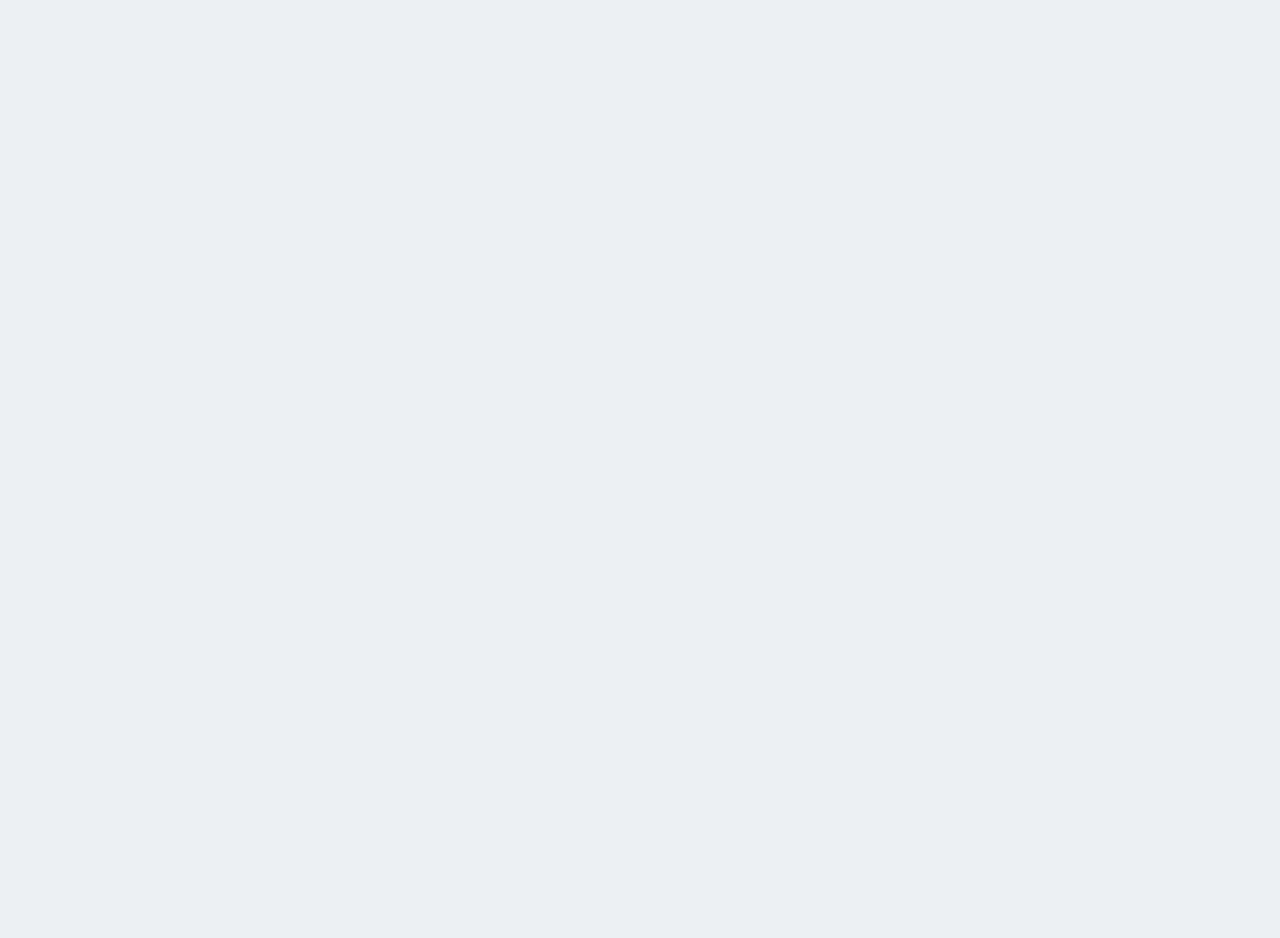
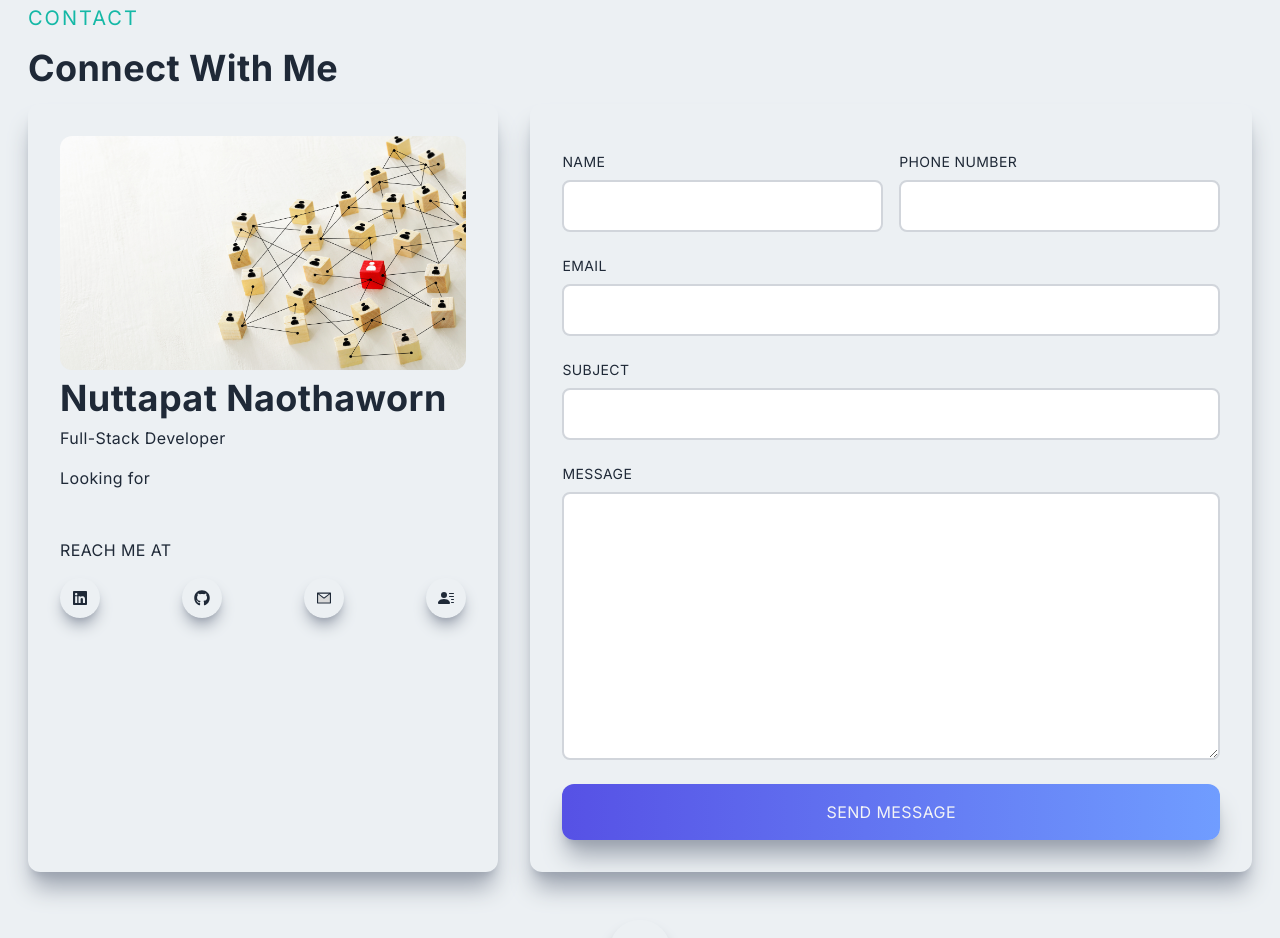
Before and after one commit to patntp/portfolio-website, a Next.js app: page / in a window 1280 px wide. Shown: the part 2460-3398 px from the top of the page. Before the commit the page ends 2400 px from the top, so only its background shows below. Built offline with nearby package versions, Linux system fonts and the light colour scheme.

Commit message:
add Contact section

```diff
--- a/app/globals.css
+++ b/app/globals.css
@@ -19,3 +19,7 @@ h1 {
 h2 {
   @apply text-3xl sm:text-4xl
 }
+
+button {
+  @apply shadow-xl shadow-gray-400 rounded-xl uppercase bg-gradient-to-r from-[#5651e5] to-[#709dff] text-white
+}
--- a/app/page.tsx
+++ b/app/page.tsx
@@ -1,4 +1,5 @@
 import About from "@/components/About";
+import Contact from "@/components/Contact";
 import Main from "@/components/Main";
 import Navbar from "@/components/Navbar";
 import Skills from "@/components/Skills";
@@ -11,6 +12,7 @@ export default function Home() {
       <Main />
       <About />
       <Skills />
+      <Contact />
     </div>
   );
 }
--- /dev/null
+++ b/components/Contact.tsx
@@ -0,0 +1,115 @@
+import Link from "next/link";
+import React from "react";
+import { AiTwotoneMail } from "react-icons/ai";
+import { BsPersonLinesFill } from "react-icons/bs";
+import { FaGithub, FaLinkedin } from "react-icons/fa";
+import { HiOutlineChevronDoubleUp } from "react-icons/hi";
+
+const Contact = () => {
+  return (
+    <div className="w-full lg:h-screen">
+      <div className="max-w-[1240px] m-auto px-2 py-16 w-full">
+        <p className="text-xl tracking-widest uppercase text-teal-500">
+          Contact
+        </p>
+        <h2 className="py-4">Connect With Me</h2>
+        <div className="grid lg:grid-cols-5 gap-8">
+          {/* left */}
+          <div className="col-span-3 lg:col-span-2 w-full h-full shadow-xl shadow-gray-400 rounded-xl p-4">
+            <div className="lg:p-4 h-full">
+              <div>
+                <img
+                  className="rounded-xl hover:scale-105 ease-in duration-300"
+                  src="/assets/connect.jpeg"
+                  alt="/"
+                />
+              </div>
+              <div>
+                <h2 className="py-2">Nuttapat Naothaworn</h2>
+                <p>Full-Stack Developer</p>
+                <p className="py-4">Looking for</p>
+              </div>
+              <div>
+                <p className="uppercase pt-8">Reach Me At</p>
+                <div className="flex items-center justify-between py-4">
+                  <div className="rounded-full shadow-lg shadow-gray-400 p-3 cursor-pointer hover:scale-125 ease-in duration-300">
+                    <FaLinkedin />
+                  </div>
+                  <div className="rounded-full shadow-lg shadow-gray-400 p-3 cursor-pointer hover:scale-125 ease-in duration-300">
+                    <FaGithub />
+                  </div>
+                  <div className="rounded-full shadow-lg shadow-gray-400 p-3 cursor-pointer hover:scale-125 ease-in duration-300">
+                    <AiTwotoneMail />
+                  </div>
+                  <div className="rounded-full shadow-lg shadow-gray-400 p-3 cursor-pointer hover:scale-125 ease-in duration-300">
+                    <BsPersonLinesFill />
+                  </div>
+                </div>
+              </div>
+            </div>
+          </div>
+
+          {/* right */}
+          <div className="col-span-3 w-full h-auto shadow-xl shadow-gray-400 rounded-xl lg:p-4">
+            <div className="p-4">
+              <form action="">
+                <div className="grid md:grid-cols-2 gap-4 w-full py-2">
+                  <div className="flex flex-col">
+                    <label className="uppercase text-sm py-2">Name</label>
+                    <input
+                      className="border-2 rounded-lg p-3 flex border-gray-300"
+                      type="text"
+                    />
+                  </div>
+                  <div className="flex flex-col">
+                    <label className="uppercase text-sm py-2">
+                      Phone Number
+                    </label>
+                    <input
+                      className="border-2 rounded-lg p-3 flex border-gray-300"
+                      type="text"
+                    />
+                  </div>
+                </div>
+                <div className="flex flex-col py-2">
+                  <label className="uppercase text-sm py-2">Email</label>
+                  <input
+                    className="border-2 rounded-lg p-3 flex border-gray-300"
+                    type="email"
+                  />
+                </div>
+                <div className="flex flex-col py-2">
+                  <label className="uppercase text-sm py-2">Subject</label>
+                  <input
+                    className="border-2 rounded-lg p-3 flex border-gray-300"
+                    type="text"
+                  />
+                </div>
+                <div className="flex flex-col py-2">
+                  <label className="uppercase text-sm py-2">Message</label>
+                  <textarea
+                    className="border-2 rounded-lg p-3 border-gray-300"
+                    rows={10}
+                  ></textarea>
+                </div>
+                <button className="w-full p-4 text-gray-100 mt-4">
+                  Send Message
+                </button>
+              </form>
+            </div>
+          </div>
+        </div>
+
+        <div className="flex justify-center py-12">
+          <Link href="/">
+            <div className="rounded-full shadow-lg shadow-gray-400 p-4 cursor-pointer hover:scale-125 ease-in duration-300">
+              <HiOutlineChevronDoubleUp className="text-[#5651e5]" size={30} />
+            </div>
+          </Link>
+        </div>
+      </div>
+    </div>
+  );
+};
+
+export default Contact;
```
Also changed, not shown: public/assets/connect.jpeg (added).
